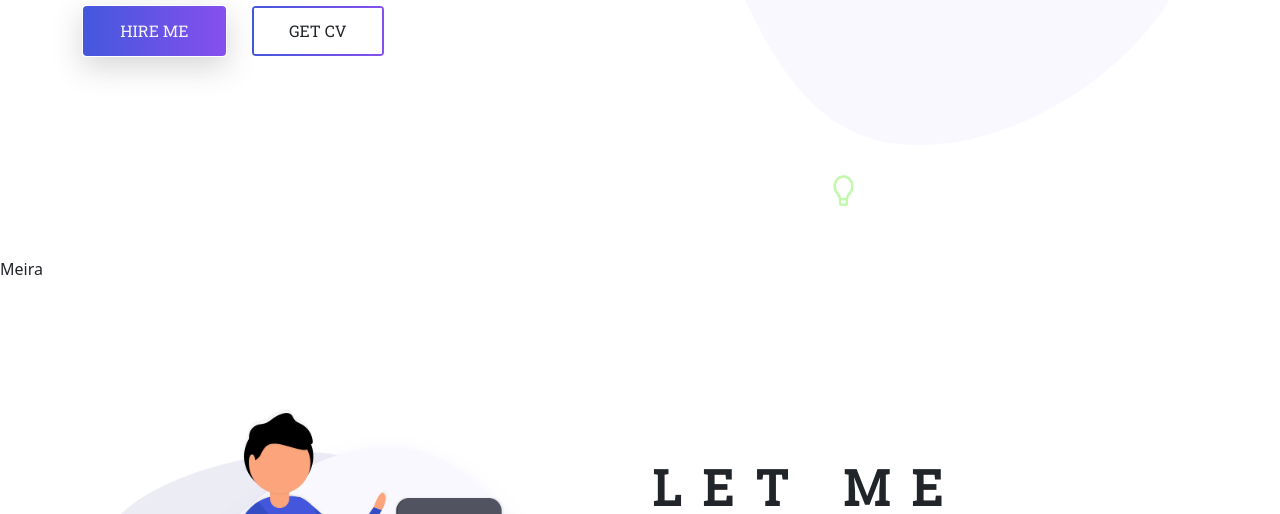
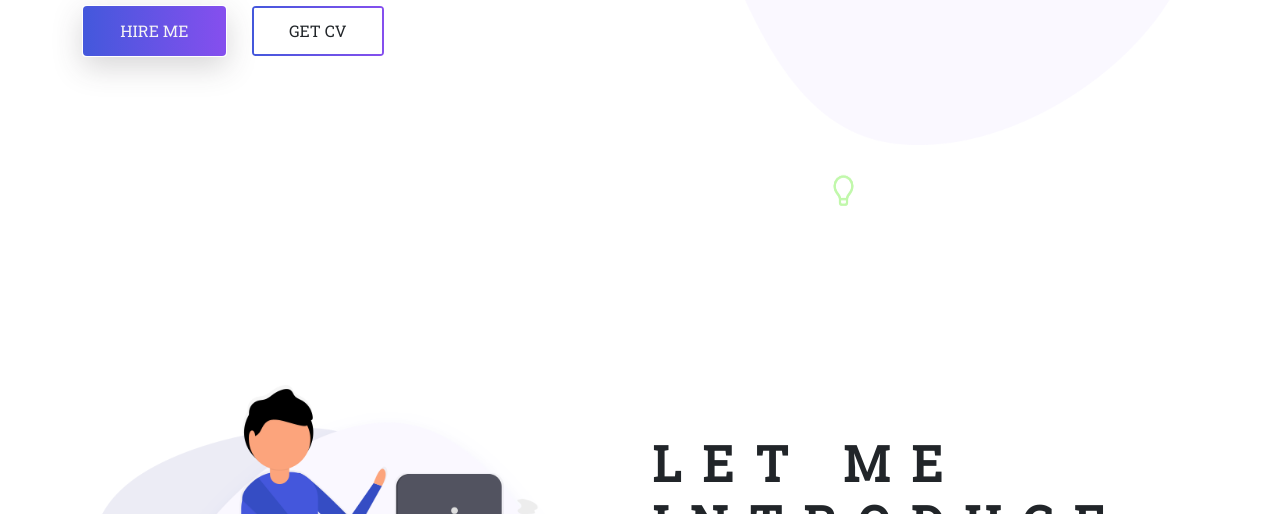
Before and after one commit to mauljurassicia/First-Tutorial-Hell, a plain HTML site: page index.html in a window 1280 px wide. Shown: the part 586-1100 px from the top of the page. Drawn offline with Linux system fonts and the light colour scheme.

Commit message:
change index html file

```diff
--- a/index.html
+++ b/index.html
@@ -98,7 +98,7 @@
         <!-- ------------------- End Banner Area --------------------------- -->
 
         <!-- ------------------- About Area -------------------------------- -->
-        <main>Meira</main>
+
 
         <section class="about-area">
             <div class="container-fluid">
```
